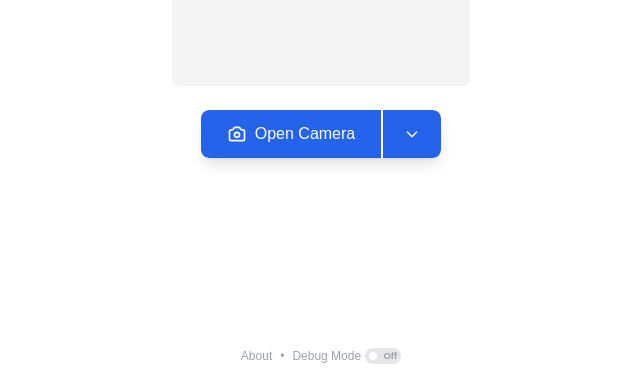
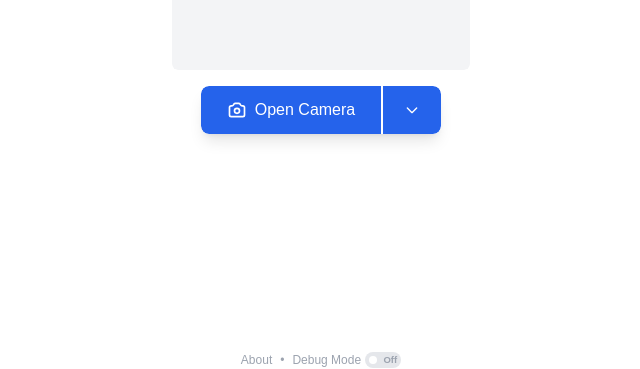
Before and after one commit to BrianWeinstein/rpc-dev, a React (Vite) app: page / in a window 1280 px wide. Shown: the part 428-797 px from the top of the page, without its empty margins (319-959 px from the left). Built offline with nearby package versions, Linux system fonts and the light colour scheme; a web font is replaced by a local one.

Commit message:
reduce spacing

```diff
--- a/src/App.jsx
+++ b/src/App.jsx
@@ -940,13 +940,16 @@ const App = () => {
 
 
   return (
-    <div className="min-h-dvh flex flex-col items-center font-sans bg-white pt-8">
+    <div className="min-h-dvh flex flex-col items-center font-sans bg-white pt-4"> {/* Reduced pt-8 to pt-4 */}
       {/* Outer container for the entire app, now conditionally adjusts max-width and padding */}
       <div className={`w-full mx-auto text-center flex-grow
         ${showSideBySide ? 'px-2' : 'max-w-lg px-4'}
       `}>
         {/* Header with Logo */}
-        <div className="flex items-center justify-center mb-6">
+        <div
+          className="flex items-center justify-center mb-4 cursor-pointer" /* Reduced mb-6 to mb-4 */
+          onClick={handleCancelProcess} // Add onClick handler here
+        >
           <img
             src="https://brianweinstein.github.io/rpc-dev/favicon.png"
             alt="App Logo"
@@ -1040,7 +1043,7 @@ const App = () => {
 
         {/* Camera Action Buttons (Capture/Cancel/Switch) - directly below the photo/retry button */}
         {isCameraActive && (
-          <div className="mt-4 relative flex flex-col items-center justify-center w-full space-y-4">
+          <div className="mt-2 relative flex flex-col items-center justify-center w-full space-y-2"> {/* Reduced mt-4 to mt-2, space-y-4 to space-y-2 */}
             {/* Container for Capture and Switch buttons, directly below the video feed */}
             <div className="relative w-full flex items-center justify-center" style={{ height: '96px' }}>
               {/* Capture Photo Button (iOS style) - Centered horizontally */}
@@ -1077,7 +1080,7 @@ const App = () => {
             {/* Cancel Camera Button (on its own line) */}
             <button
               onClick={stopCamera}
-                className="mt-4 py-2 px-4 rounded-md font-normal transition duration-200 ease-in-out shadow-sm hover:shadow-md bg-gray-300 text-gray-800 hover:bg-gray-400"
+                className="mt-2 py-2 px-4 rounded-md font-normal transition duration-200 ease-in-out shadow-sm hover:shadow-md bg-gray-300 text-gray-800 hover:bg-gray-400" /* Reduced mt-4 to mt-2 */
             >
               Close Camera
             </button>
@@ -1086,7 +1089,7 @@ const App = () => {
 
         {/* Action Buttons: Compare/Back Button - appears only after images are generated AND processing is complete */}
         {!isProcessing && generatedImageUrlStandard && !errorMessage && (
-          <div className="mt-6 flex flex-col space-y-3 items-center">
+          <div className="mt-4 flex flex-col space-y-3 items-center"> {/* Reduced mt-6 to mt-4 */}
             <button
               onClick={() => setShowSideBySide(!showSideBySide)}
               className="py-2 px-4 text-sm rounded-md font-normal transition duration-200 ease-in-out shadow-md hover:shadow-md w-fit mx-auto"
@@ -1097,7 +1100,7 @@ const App = () => {
         )}
 
         {/* Container for initial buttons (Open Camera/Upload) and Progress Bar */}
-        <div className="mt-auto pt-6 flex flex-col justify-center items-center">
+        <div className="mt-auto pt-4 flex flex-col justify-center items-center"> {/* Reduced pt-6 to pt-4 */}
           {/* Combined Open Camera / Upload Photo Button */}
           {!isCameraActive && !isProcessing && (
             <div className="flex rounded-lg shadow-lg overflow-hidden w-60 max-w-64">
@@ -1161,7 +1164,7 @@ const App = () => {
 
           {/* Progress bar overlay - always visible when processing */}
           {isProcessing && (
-            <div className="mt-4 text-center">
+            <div className="mt-2 text-center"> {/* Reduced mt-4 to mt-2 */}
               <div className="w-[298px] bg-gray-200 rounded-md h-2.5 mx-auto">
                 <div
                   className="bg-blue-500 h-2.5 rounded-md transition-all duration-50 ease-linear"
@@ -1171,7 +1174,7 @@ const App = () => {
               {/* "Cancel Photo" button */}
               <button
                 onClick={handleCancelProcess}
-                className="mt-4 py-2 px-4 rounded-md font-normal transition duration-200 ease-in-out shadow-sm hover:shadow-md bg-gray-300 text-gray-800 hover:bg-gray-400"
+                className="mt-2 py-2 px-4 rounded-md font-normal transition duration-200 ease-in-out shadow-sm hover:shadow-md bg-gray-300 text-gray-800 hover:bg-gray-400" /* Reduced mt-4 to mt-2 */
               >
                 Cancel
               </button>
@@ -1181,7 +1184,7 @@ const App = () => {
 
         {/* Error message display */}
         {errorMessage && (
-          <div className="mt-4 p-3 bg-red-100 border border-red-300 text-red-700 rounded-md text-center max-w-lg mx-auto">
+          <div className="mt-2 p-3 bg-red-100 border border-red-300 text-red-700 rounded-md text-center max-w-lg mx-auto"> {/* Reduced mt-4 to mt-2 */}
             {isDebugMode ? (
               <p>{errorMessage}</p>
             ) : (
@@ -1192,14 +1195,14 @@ const App = () => {
 
         {/* Description text display at the very bottom, only visible in debug mode */}
         {isDebugMode && descriptionText && (
-          <div className="mt-8 p-4 bg-gray-50 border border-gray-200 text-gray-700 rounded-md text-left text-sm leading-relaxed max-w-lg mx-auto">
+          <div className="mt-4 p-4 bg-gray-50 border border-gray-200 text-gray-700 rounded-md text-left text-sm leading-relaxed max-w-lg mx-auto"> {/* Reduced mt-8 to mt-4 */}
             {/* <p className="font-semibold mb-2">Description:</p> */}
             <p className="whitespace-pre-wrap">{descriptionText}</p>
           </div>
         )}
       </div>
       {/* Small text at the very bottom */}
-      <div className="mt-8 mb-2 text-xs text-gray-400 text-center flex items-center justify-center space-x-2">
+      <div className="mt-4 mb-1 text-xs text-gray-400 text-center flex items-center justify-center space-x-2"> {/* Reduced mt-8 to mt-4, mb-2 to mb-1 */}
         <p><a href="https://github.com/BrianWeinstein/rpc-dev" target="_blank" className="hover:underline">About</a></p>
         <p>•</p> {/* Separator */}
         {/* Debug Mode Toggle Switch */}
```
